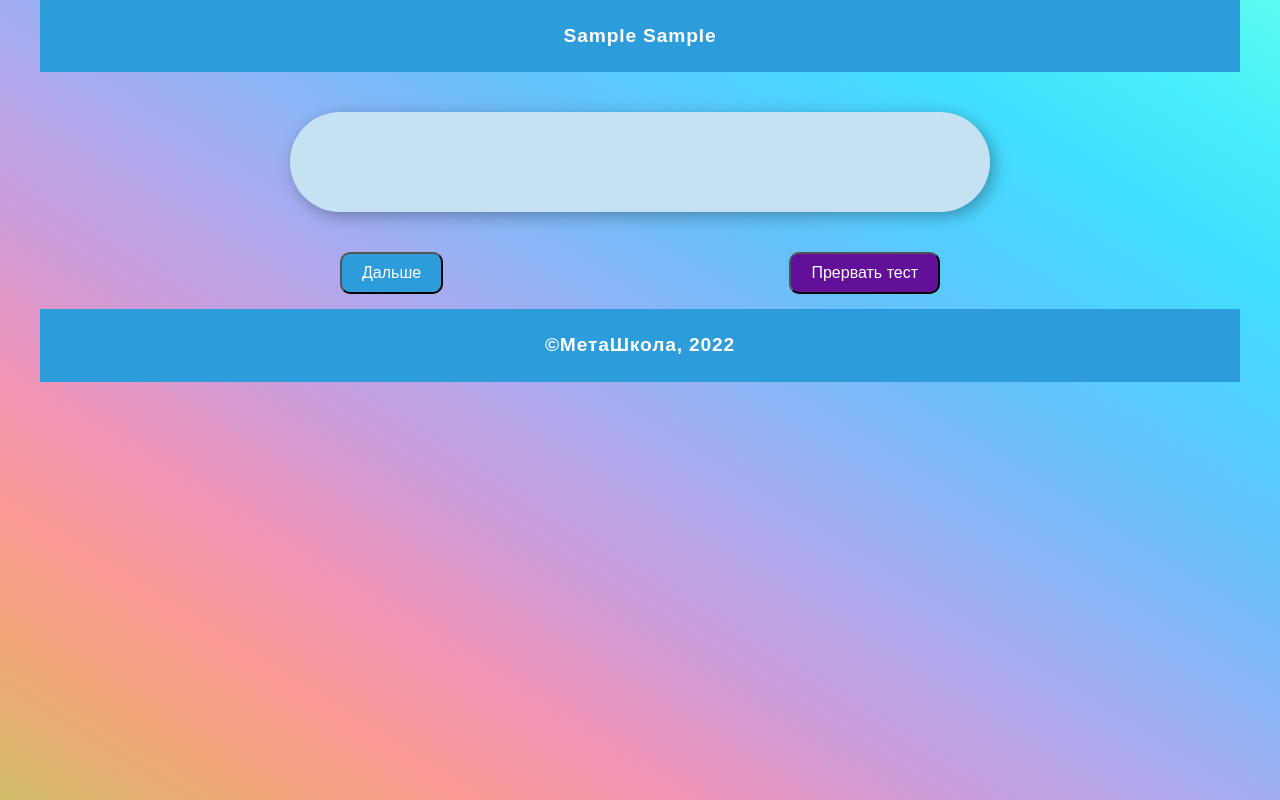
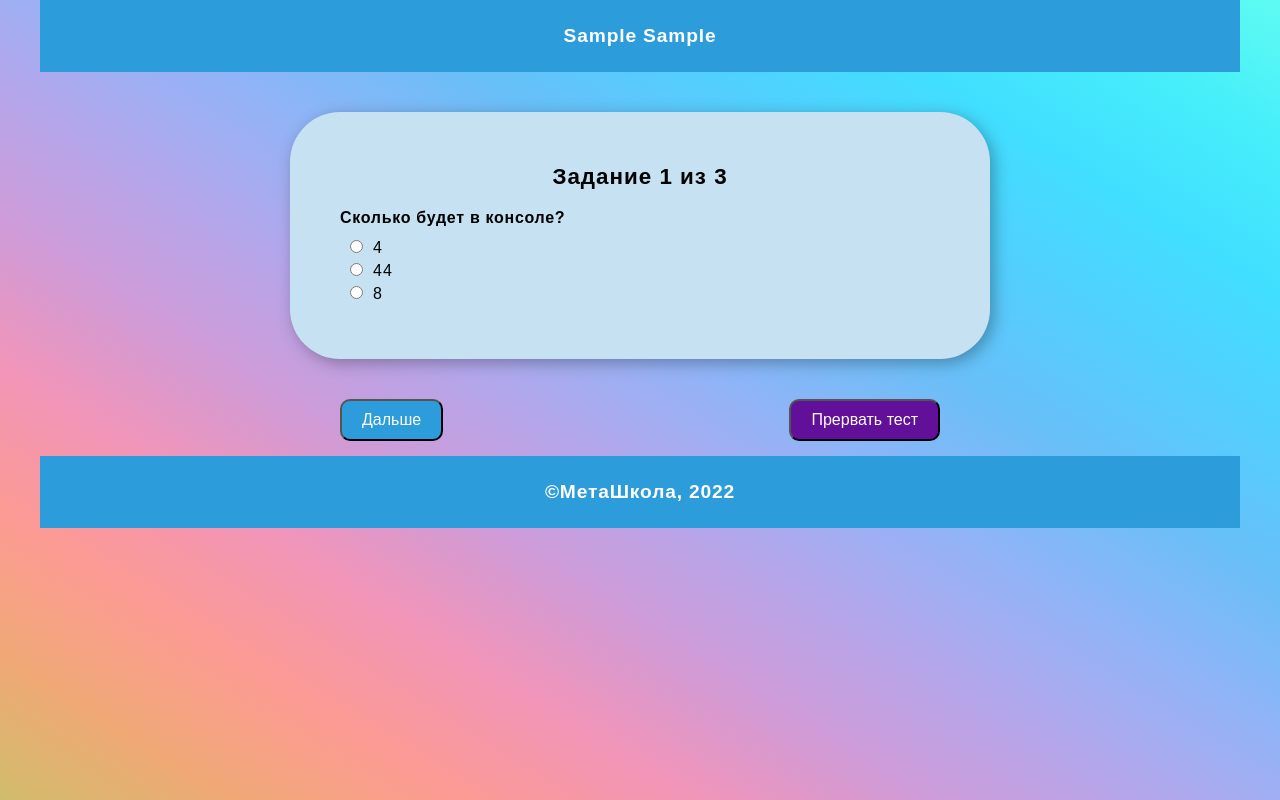
Before and after one commit to vnepluev/-question-answer-js, a plain HTML site: page index.html in a window 1280 px wide. Both pictures are taken after typing "Sample", "Sample" into the empty fields and a click on the input "Начать тест". Drawn offline with Linux system fonts and the light colour scheme.

Commit message:
feat: implement radio buttons

```diff
--- a/assets/css/style.css
+++ b/assets/css/style.css
@@ -25,6 +25,16 @@ body {
   text-align: center;
   letter-spacing: 0.044em;
   color: #9b51e0;
+}
+
+.h3 {
+  font-style: normal;
+  font-weight: bold;
+  font-size: 1.4rem;
+  line-height: 134.4%;
+  text-align: center;
+  letter-spacing: 0.044em;
+  color: black;
 }
 
 .h4 {
@@ -124,3 +134,26 @@ body {
   justify-content: space-between;
   max-width: 600px;
 }
+
+.question {
+  font-style: normal;
+  font-weight: bold;
+  line-height: 134.4%;
+  letter-spacing: 0.044em;
+  color: black;
+}
+
+.options {
+  margin-left: 10px;
+  margin-top: 10px;
+  list-style: none;
+  color: black;
+}
+
+.options__item {
+  margin-bottom: 5px;
+}
+
+.options__item label {
+  margin-left: 10px;
+}
--- a/assets/scripts/index.js
+++ b/assets/scripts/index.js
@@ -20,7 +20,7 @@ const login = (event) => {
   app.innerHTML = ''
   const { btnAbort } = showQuastions(app, fio, testData) // выводим вопросы
 
-  // если нажали прервать тест
+  // если нажали прервать тест - перезапускаем
   btnAbort.addEventListener('click', (event) => {
     init('#app')
   })
@@ -31,7 +31,7 @@ const login = (event) => {
  */
 const init = (selectorApp) => {
   const app = document.querySelector(selectorApp)
-  app.innerHTML = '' // очищаем дату
+  app.innerHTML = ''
   const form = start(app)
   form.addEventListener('submit', login)
 }
--- a/assets/scripts/modules/showQuastions.js
+++ b/assets/scripts/modules/showQuastions.js
@@ -3,10 +3,18 @@
  */
 import createElement from './createElement.js'
 import showQuastionsTemplate from './showQuastionsTemplate.js'
+import showQuastionsBody from './showQuastionsBody.js'
+
+let faqNum = 0
 
 export const showQuastions = (app, fio, testData) => {
-  const { wrapper, container, btnNext, btnAbort } = showQuastionsTemplate(fio)
+  const { wrapper, container, nav, footer, btnNext, btnAbort } =
+    showQuastionsTemplate(fio)
 
+  const { faq } = showQuastionsBody(faqNum, testData) // формируем вопрос
+  container.append(faq)
+
+  wrapper.append(container, nav, footer)
   app.append(wrapper)
 
   return { btnAbort }
--- /dev/null
+++ b/assets/scripts/modules/showQuastionsBody.js
@@ -0,0 +1,74 @@
+/**
+ * Формируем вопрос
+ * <- возвращаем div с вопросами
+ */
+import createElement from './createElement.js'
+
+// checkbox
+const createCheckbox = (currentTestData) => {
+  const arrRadioButtons = []
+  const ul = createElement('ul', {
+    className: 'options',
+  })
+
+  currentTestData.options.forEach((el) => {
+    const li = createElement('li', {
+      className: 'options__item',
+    })
+    const inputRadio = createElement('input', {
+      id: 'r' + el.id,
+      type: 'radio',
+      name: 'radio',
+      value: '',
+    })
+    const labelRadio = createElement('label', {
+      htmlFor: 'r' + el.id,
+      textContent: el.title,
+    })
+
+    li.append(inputRadio, labelRadio)
+    arrRadioButtons.push(li)
+  })
+
+  ul.append(...arrRadioButtons)
+  return ul
+}
+// radio
+const createRadio = (currentTestData) => {}
+// textarea
+const createTextarea = (currentTestData) => {}
+
+// форма с ответами
+const createQuestion = (currentTestData) => {
+  let el = ''
+  switch (currentTestData.type) {
+    case 'checkbox':
+      el = createCheckbox(currentTestData)
+      break
+    case 'radio':
+      el = createRadio(currentTestData)
+      break
+    case 'textarea':
+      el = createTextarea(currentTestData)
+      break
+  }
+  return el
+}
+
+export default function (faqNum = 0, testData) {
+  const faq = createElement('div', {})
+  const h3 = createElement('h3', {
+    className: 'h3',
+  })
+  h3.textContent = `Задание ${faqNum + 1} из ${testData.length}`
+
+  const question = createElement('p', {
+    className: 'question mt-15',
+  })
+  question.textContent = testData[faqNum].title //вопрос
+
+  const variants = createQuestion(testData[faqNum])
+
+  faq.append(h3, question, variants)
+  return { faq, faqNum }
+}
--- a/assets/scripts/modules/showQuastionsTemplate.js
+++ b/assets/scripts/modules/showQuastionsTemplate.js
@@ -51,6 +51,6 @@ export default function (fio) {
     innerHTML: '&copy;МетаШкола, 2022',
   })
 
-  wrapper.append(main, h4, container, nav, footer)
-  return { wrapper, container, btnNext, btnAbort }
+  wrapper.append(main, h4)
+  return { wrapper, container, nav, footer, btnNext, btnAbort }
 }
```
